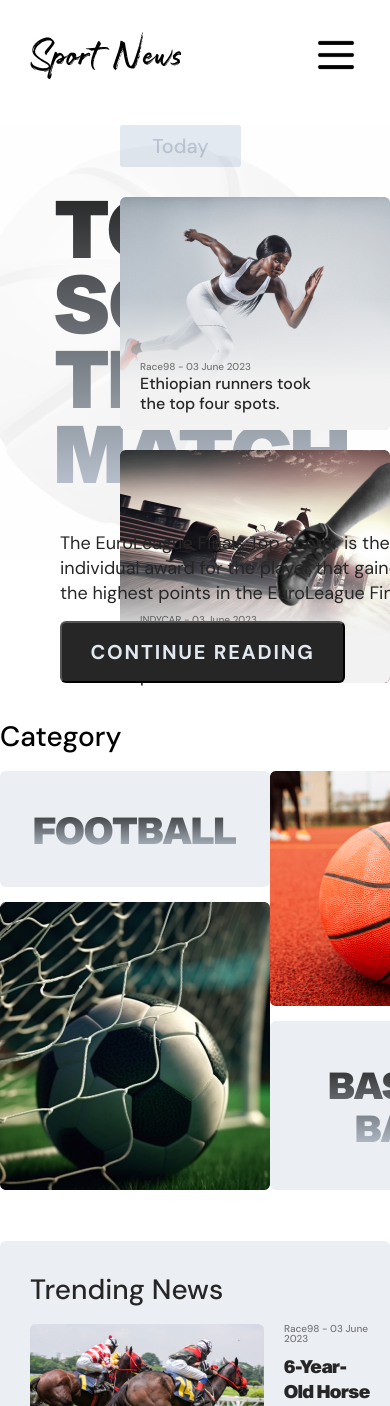
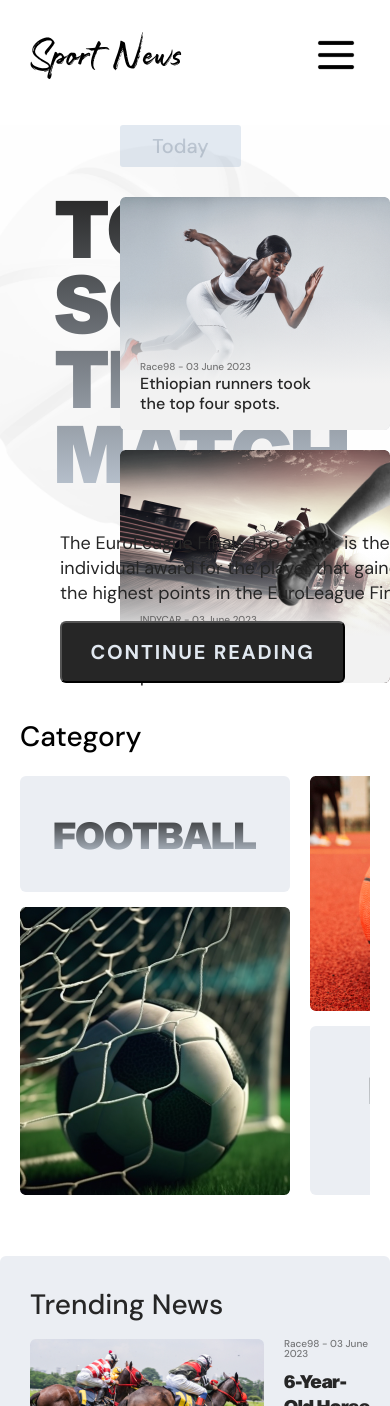
Before and after one commit to Harikrishnan14/SportsNews, a React (Create React App) app: page / in a window 390 px wide. Shown: the top 1406 px of the page. Built offline with nearby package versions, Linux system fonts and the light colour scheme; the HTML template or start-up script is replaced by a standard one.

Commit message:
Responsive Category

```diff
--- a/src/components/Category/Category.css
+++ b/src/components/Category/Category.css
@@ -1,5 +1,5 @@
 .Category {
-    width: 100%;
+    /* width: 100%; */
     max-width: 1170px;
     height: 488px;
     margin-left: auto;
@@ -21,6 +21,8 @@
 .card-div {
     display: flex;
     justify-content: space-between;
+    overflow-y: hidden;
+    overflow-x: auto;
 }
 
 .sqaure {
@@ -56,4 +58,36 @@
     display: flex;
     flex-direction: column;
     justify-content: space-between;
+    width: 270px;
 }
+
+
+@media screen and (max-width: 1200px) {
+
+    .Category {
+        padding: 0px 20px 0px 20px;
+        margin-bottom: 50px;
+    }
+
+    .category-heading {
+        margin-bottom: 20px;
+    }
+
+    .card-div {
+        overflow-x: auto;
+        scroll-behavior: smooth;
+
+        overflow-y: hidden;
+    }
+
+    .cards {
+        flex-shrink: 0;
+        margin-right: 20px;
+        margin-bottom: 35px;
+        height: auto;
+    }
+
+    .cards:last-child {
+        margin-right: 0;
+    }
+}
```
